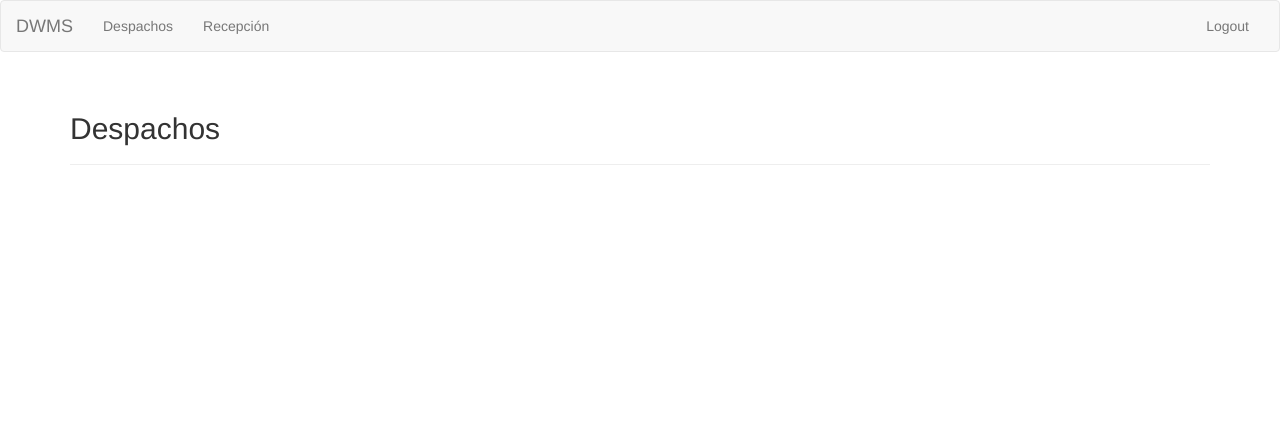
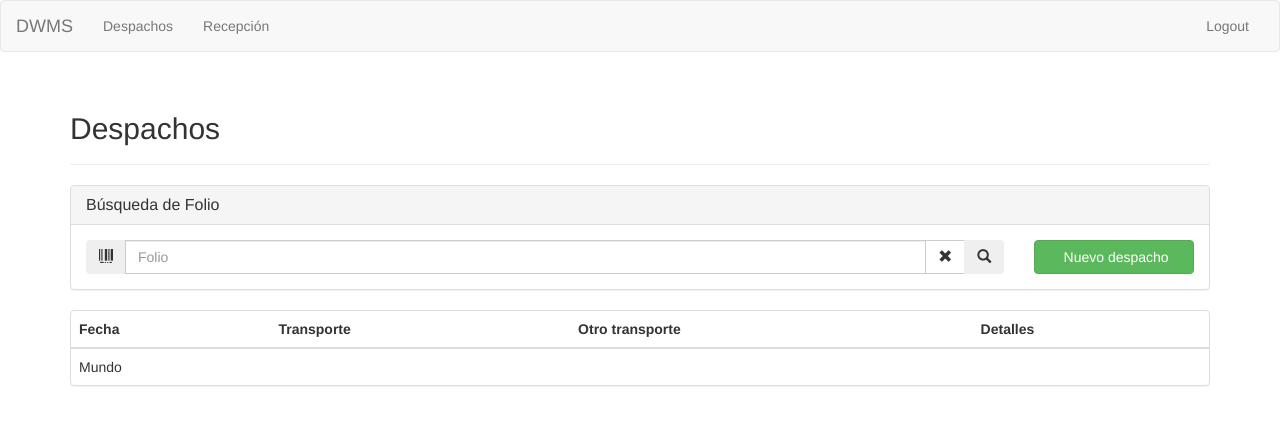
Before and after one commit to Mr-DeBonis/DWMS, a Django app: page /SAIApp/DWMSDespacho/ in a window 1280 px wide. Shown: the top 425 px of the page. Run offline with Django 4.2, Linux system fonts and the light colour scheme; the visitor is signed in with stand-in values (Sample User, id 1); some libraries are stand-ins or nearby versions.

Commit message:
Add DWMSDespacho skeleton

```diff
--- /dev/null
+++ b/SAIApp/forms.py
@@ -0,0 +1,22 @@
+from django import forms
+
+from SAIApp.models import dwms_guia_header
+
+
+class FormGuiaHeader(forms.ModelForm):
+    class Meta:
+        model = dwms_guia_header
+        fields = ['folio']
+        widgets = {
+            'folio': forms.NumberInput(attrs={
+                "placeholder":"Folio",
+                "class":"form-control",
+                "name": "folio",
+                "required min": "1",
+                "id": "id_folio",
+                "required": "true"
+            })
+        }
+        labels = {
+            'folio': 'Folio:',
+        }
--- a/SAIApp/urls.py
+++ b/SAIApp/urls.py
@@ -10,6 +10,7 @@ urlpatterns = [
     path('login/', views.login_user, name='login'),
     path('logout/', views.logout_user, name='logout'),
     path('DWMSDespacho/', views.DWMSDespacho, name='DWMSDespacho'),
+    path('DWMSDespachoIngresar/', views.DWMSDespachoIngresar, name='DWMSDespachoIngresar'),
     path('DWMSRecepcion/', views.DWMSRecepcion, name='DWMSRecepcion'),
 
 ]
--- a/SAIApp/views.py
+++ b/SAIApp/views.py
@@ -1,6 +1,8 @@
 from django.contrib import messages
 from django.contrib.auth import logout, authenticate, login
 from django.shortcuts import render, redirect
+
+from SAIApp.forms import FormGuiaHeader
 
 
 # Create your views here.
@@ -34,7 +36,21 @@ def logout_user(request):
 
 
 def DWMSDespacho(request):
-    return render(request, 'SAIApp/DWMSDespacho.html')
+    print(request.method)
+    if request.method == "POST":
+        form = FormGuiaHeader(request.POST)
+
+    else:
+        form = FormGuiaHeader()
+
+    context = {
+        'form': form,
+    }
+    return render(request, 'SAIApp/DWMSDespacho.html', context=context)
+
+
+def DWMSDespachoIngresar(request):
+    pass
 
 
 def DWMSRecepcion(request):
--- a/templates/SAIApp/DWMSDespacho.html
+++ b/templates/SAIApp/DWMSDespacho.html
@@ -1,10 +1,69 @@
 {% extends 'base.html' %}
 {% block content %}
     {% if user.is_authenticated %}
+        <script src="https://unpkg.com/html5-qrcode" type="text/javascript"></script>
 
         <div class="page-header">
             <h2>Despachos</h2>
         </div>
+        <div class="row">
+            <div class="col-md-12">
+                <div class="panel panel-default">
+                    <div class="panel-heading">
+                        <h3 class="panel-title">Búsqueda de Folio</h3>
+                    </div>
+                    <div class="panel-body">
+                        <div class="row">
+                            <div class="col-sm-8 col-md-9 col-lg-10">
+                                <form action="{% url 'SAIApp:DWMSDespacho' %}" method="post">
+                                    {% csrf_token %}
+                                    <div class="input-group">
+                                        <div class="input-group-btn">
+                                            <button type="button" class="btn btn-secondary" role="button"
+                                                    id="btn_scan_folio" data-toggle="modal"
+                                                    data-target="#scanner_modal"><span
+                                                    class="glyphicon glyphicon-barcode" aria-hidden="true"></span>
+                                            </button>
+                                        </div>
+                                        {{ form.folio }}
+                                        <div class="input-group-btn">
+                                            <button type="button" class="btn btn-default" role="button"
+                                                    id="btn_clean_folio"><span class="glyphicon glyphicon-remove"
+                                                                               aria-hidden="true"></span></button>
+                                            <button type="submit" class="btn btn-secondary" role="button"><span
+                                                    class="glyphicon glyphicon-search" aria-hidden="true"></span>
+                                            </button>
+                                        </div>
+                                    </div>
+                                </form>
+                            </div>
+                            <div class="clearfix visible-xs-block"><br></div>
+                            <div class="col-sm-4 col-md-3 col-lg-2">
+                                <a href="{% url 'SAIApp:DWMSDespachoIngresar' %}" class="btn btn-success btn-block">&nbsp;Nuevo
+                                    despacho</a>
+                            </div>
+                        </div>
+                    </div>
+                </div>
+            </div>
+            <div class="col-md-12">
+                <div class="panel panel-default">
+                    <table class="table table-hover">
+                        <thead>
+                        <th scope="col">Fecha</th>
+                        <th scope="col">Transporte</th>
+                        <th scope="col">Otro transporte</th>
+                        <th scope="col">Detalles</th>
+                        </thead>
+                        <tbody>
+                        <tr>
+                            <td>Mundo</td>
+                        </tr>
+                        </tbody>
+                    </table>
+                </div>
+            </div>
+        </div>
 
     {% endif %}
 {% endblock %}
```
